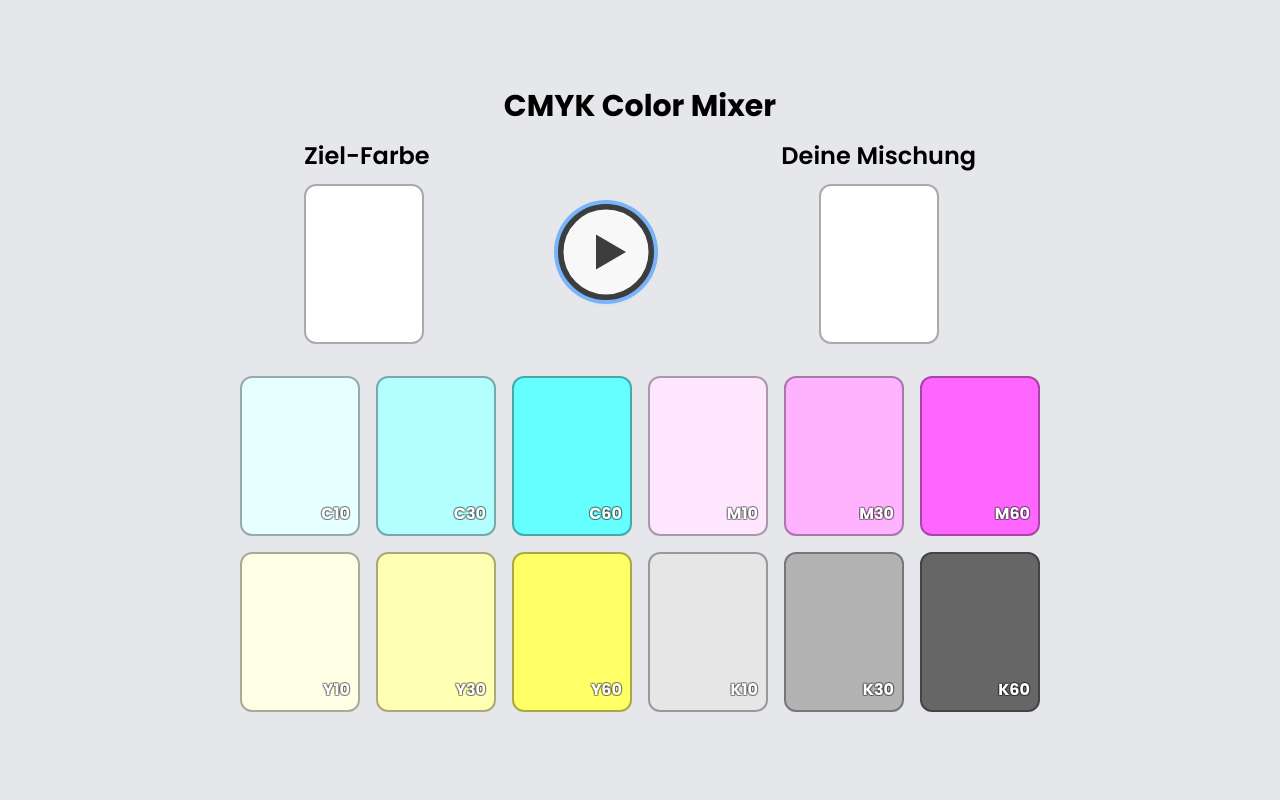
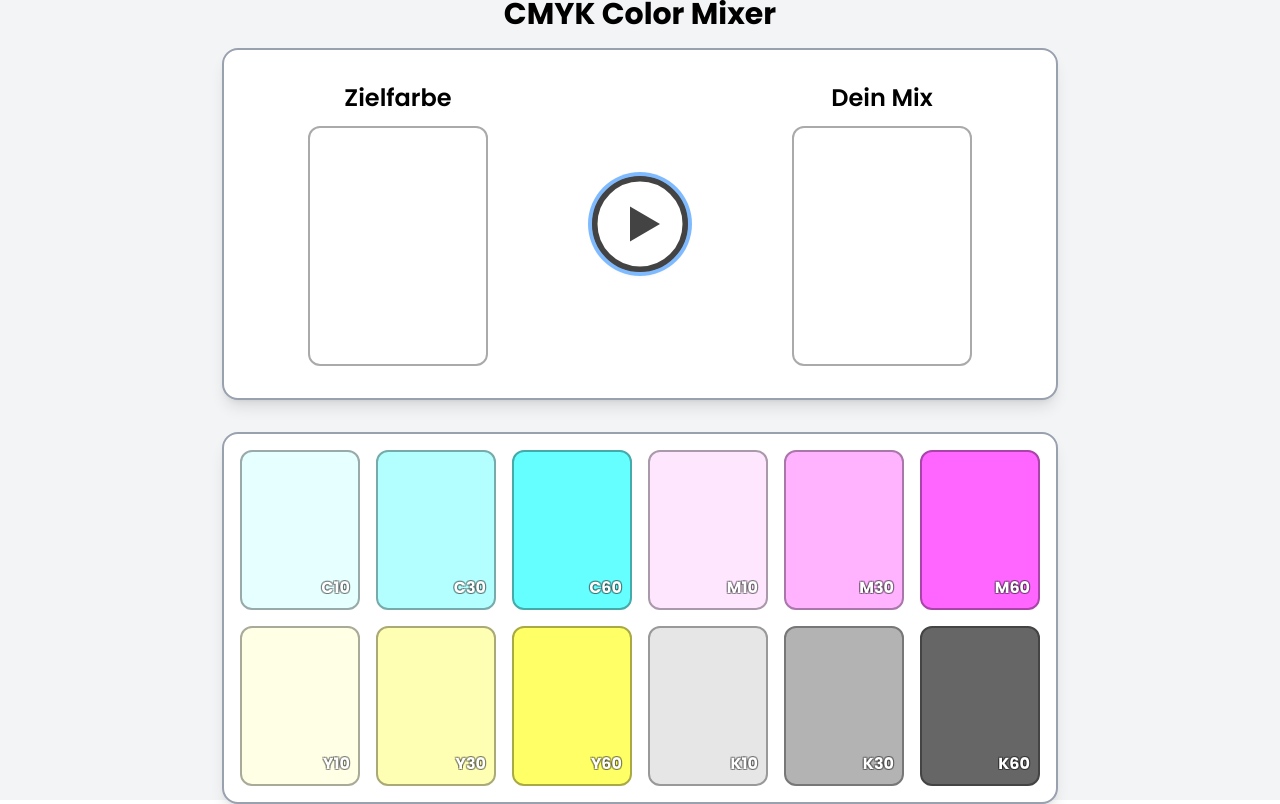
Before and after one commit to LeTammo/colourmix, a React (Vite) app in the folder client/: page / in a window 1280 px wide. Built offline with nearby package versions, Linux system fonts and the light colour scheme.

Commit message:
Change board layout

```diff
--- a/client/src/App.tsx
+++ b/client/src/App.tsx
@@ -105,17 +105,18 @@ function App() {
     }, [targetColor, selection, timer]);
 
     return (
-        <div className="flex bg-gray-100 font-poppins h-screen">
-            <div className="flex-grow w-3/4 flex items-center justify-center bg-gray-200">
+        <div className="flex font-poppins h-screen">
+            <div className="flex-grow w-3/4 flex items-center justify-center bg-gray-100">
                 <div className="game-container">
                     <header className="game-header text-3xl text-center font-extrabold">
                         <h1>CMYK Color Mixer</h1>
                     </header>
-                    <section className="goal-section flex justify-around my-4">
+                    <section className="goal-section flex justify-around my-4 border-2 p-8 border-gray-400 rounded-2xl
+                                        shadow-lg bg-white items-center">
                         <div className="color-display">
-                            <h2 className="text-2xl font-semibold text-center pb-3">Ziel-Farbe</h2>
+                            <h2 className="text-2xl font-semibold text-center pb-3">Zielfarbe</h2>
                             <div className="color-swatch target-color">
-                                <div className="color-card w-30 h-40 border-2 rounded-xl transition-colors duration-1000 ease-in-out"
+                                <div className="color-card w-45 h-60 border-2 rounded-xl transition-colors duration-1000 ease-in-out"
                                     style={{
                                         borderColor: `color-mix(in srgb, ${targetColorHex} 100%, black 50%)`,
                                         backgroundColor: targetColorHex
@@ -128,19 +129,19 @@ function App() {
                                 onClick={() => startNewGame()}
                             >
                                 <div className={`timer-circle w-24 h-24 border-4 rounded-full bg-white shadow-md
-                                                flex items-center justify-center mt-16 transition-all
+                                                flex items-center justify-center transition-all
                                                 ${timer <= 0 ? "animate-pulse ring-4 ring-blue-400" : ""}`}
                                 >
                                     <span className="text-2xl font-bold">
-                                        {timer === -1 ? <StartGameIcon /> : "00:" + timer.toString().padStart(2, "0")}
+                                        {timer <= 0 ? <StartGameIcon /> : "00:" + timer.toString().padStart(2, "0")}
                                     </span>
                                 </div>
                             </div>
                         </div>
                         <div className="color-display flex flex-col items-center">
-                            <h2 className="text-2xl font-semibold text-center pb-3">Deine Mischung</h2>
+                            <h2 className="text-2xl font-semibold text-center pb-3">Dein Mix</h2>
                             <div className="color-swatch current-mix">
-                                <div className="color-card w-30 h-40 border-2 rounded-xl transition-colors duration-1000 ease-in-out"
+                                <div className="color-card w-45 h-60 border-2 rounded-xl transition-colors duration-1000 ease-in-out"
                                     style={{
                                         borderColor: `color-mix(in srgb, ${mixedColorHex} 100%, black 50%)`,
                                         backgroundColor: mixedColorHex
@@ -150,7 +151,8 @@ function App() {
                         </div>
                     </section>
 
-                    <main className="palette-section grid grid-cols-6 gap-4 mt-8">
+                    <main className="palette-section grid grid-cols-6 gap-4 mt-8 border-2 p-4 border-gray-400 rounded-2xl
+                                     shadow-lg bg-white">
                         {cardStates.map((c) => {
                             const style: React.CSSProperties = {
                                 borderColor: `color-mix(in srgb, ${c.color} 100%, black 50%)`,
```
